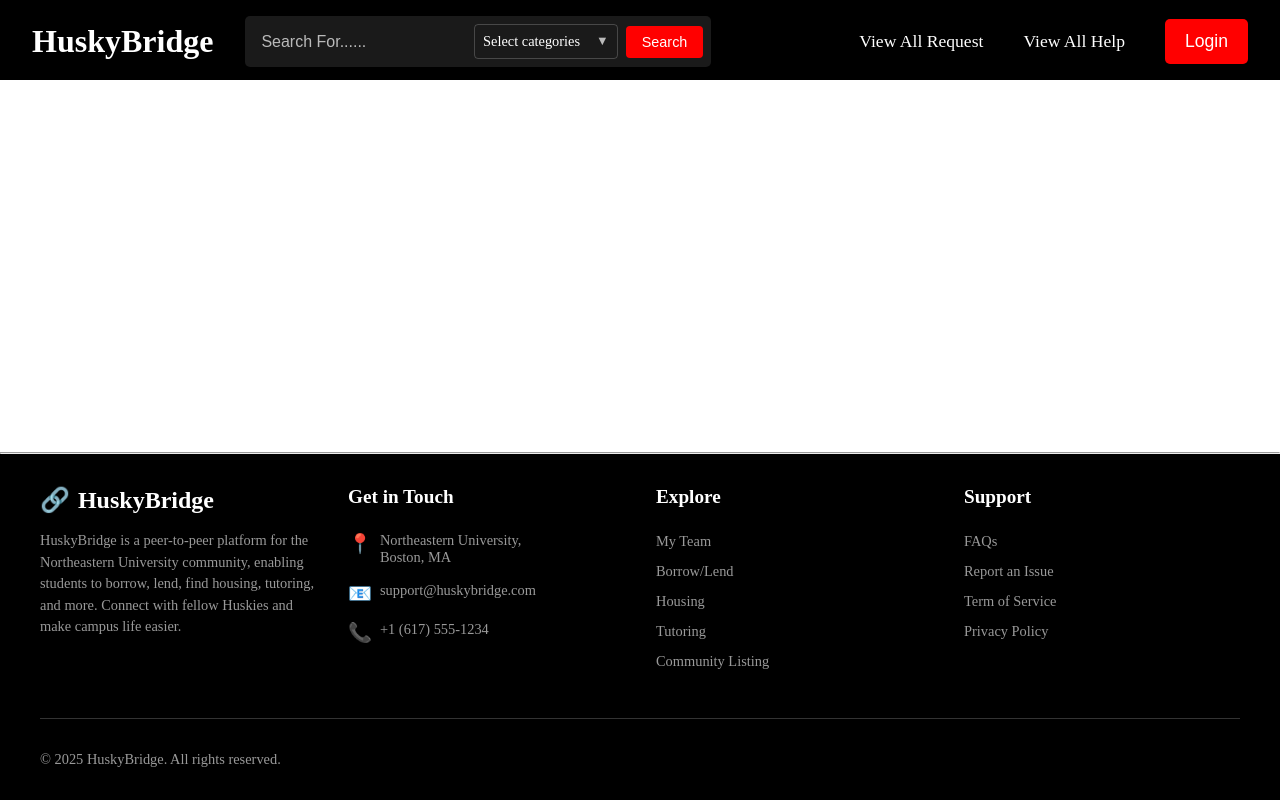
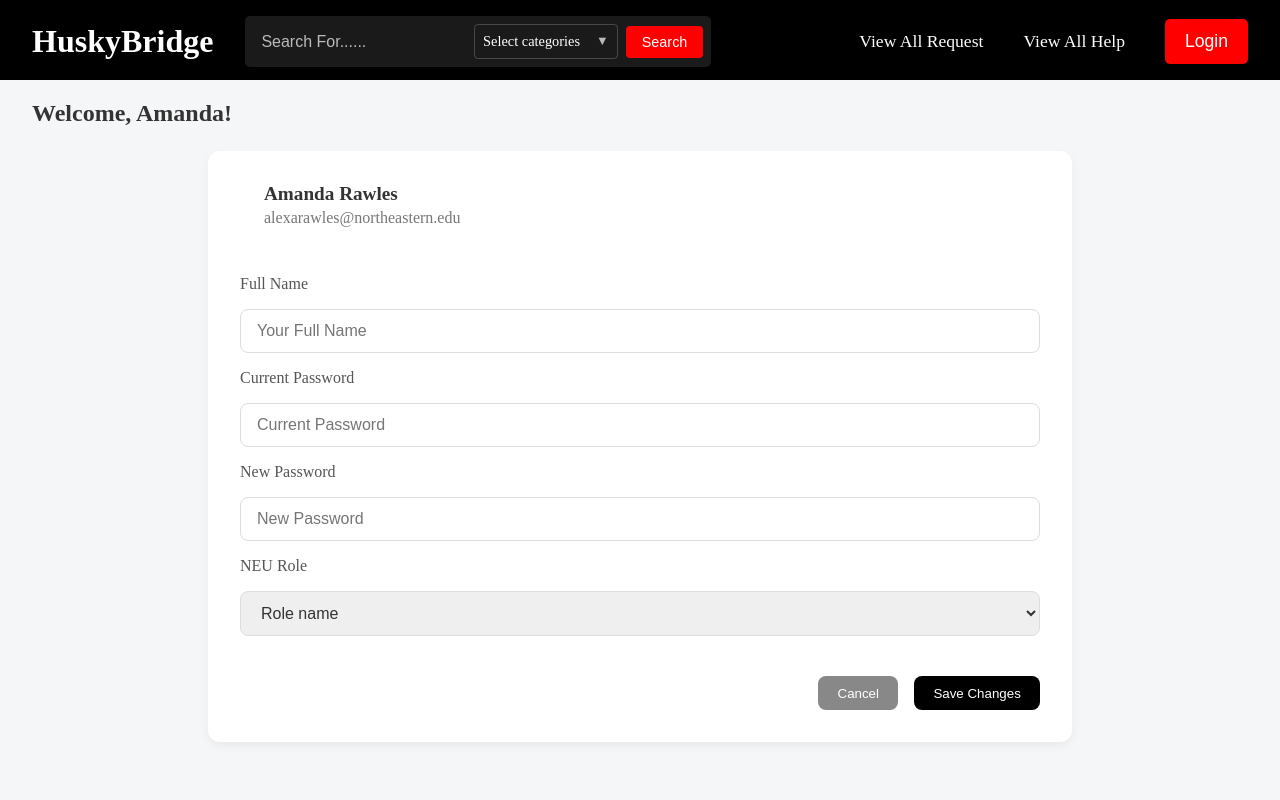
Before and after one commit to joe135730/husky-bridge, a React (Vite) app: page /edit-profile in a window 1280 px wide. Shown: the top 800 px of the page. Built offline with nearby package versions, Linux system fonts and the light colour scheme.

Commit message:
complete profile& edit profile

```diff
--- a/src/App.tsx
+++ b/src/App.tsx
@@ -5,6 +5,9 @@
 import Navbar from './navbar/navbar';
 import Footer from './Footer';
 import MyTeam from "./MyTeam";
+import Profile from "./Profile/profile";
+import EditProfile from "./Profile/EditProfile";
+
 
 import './App.css'
 
@@ -21,6 +24,11 @@
           <Route path="/login" element={<Login />} />
           <Route path="/signup" element={<Signup />} />
           <Route path="/my-team" element={<MyTeam />} />
+          <Route path="/my-profile" element={<Profile />} />
+          <Route path="/edit-profile" element={<EditProfile />} />
+
+
+
         </Routes>
       </div>
         <hr />
--- a/src/MyTeam/index.tsx
+++ b/src/MyTeam/index.tsx
@@ -1,4 +1,5 @@
 import Introduction from '../Components/Introduction';
+import { Link } from 'react-router-dom';
 import './MyTeam.css';
 import member from '../assets/member.png'; // change this to your photo accordingly
 import member1 from '../assets/member1.png';
@@ -29,9 +30,12 @@
                         <img src={member1} alt="Tzu Ping Wang" /> {/* // change this to your photo accordingly  */}
                         <h3>Tzu Ping Wang</h3>
                         <p>A creative UI/UX designer and talented frontend developer, excelling in translating designs into interactive code. Her blend of aesthetic sensibility and coding skills ensures Huskies enjoy smooth, intuitive, and visually appealing user experiences.</p>
+                        <Link to="/my-profile" className="profile-link">View Profile</Link>  {/* temporary link to the profile page, link to sidebar after created  */}
                     </div>
                 </div>
             </section>
+
+
         </>
     );
 }
--- /dev/null
+++ b/src/Profile/EditProfile.css
@@ -0,0 +1,34 @@
+.form-actions {
+    margin-top: 1.5rem;
+    display: flex;
+    gap: 1rem;
+    justify-content: flex-end;
+}
+
+.cancel-btn,
+.save-btn {
+    padding: 0.6rem 1.2rem;
+    border: none;
+    border-radius: 8px;
+    cursor: pointer;
+    font-weight: 500;
+    transition: background-color 0.2s;
+}
+
+.cancel-btn {
+    background-color: #888;
+    color: white;
+}
+
+.cancel-btn:hover {
+    background-color: #666;
+}
+
+.save-btn {
+    background-color: #000;
+    color: white;
+}
+
+.save-btn:hover {
+    background-color: #333;
+}
--- /dev/null
+++ b/src/Profile/EditProfile.tsx
@@ -0,0 +1,75 @@
+import { useState } from 'react';
+import './EditProfile.css';
+
+export default function EditProfile() {
+    const [fullName, setFullName] = useState('');
+    const [currentPassword, setCurrentPassword] = useState('');
+    const [newPassword, setNewPassword] = useState('');
+    const [neuRole, setNeuRole] = useState('');
+
+    const handleSubmit = () => {
+        // Handle form submission logic
+    };
+
+    return (
+        <>
+
+            <div className="profile-container">
+                <div className="profile-header">
+                    <h2>Welcome, Amanda!</h2>
+                </div>
+                <div className="profile-card">
+                    <div className="profile-info">
+                        {/*                         <img src="https://via.placeholder.com/100" alt="Profile Avatar" className="profile-avatar" /> */}
+                        <div className="profile-details">
+                            <h3>Amanda Rawles</h3>
+                            <p>alexarawles@northeastern.edu</p>
+                        </div>
+                    </div>
+
+                    <div className="profile-form">
+                        <label>Full Name</label>
+                        <input
+                            type="text"
+                            placeholder="Your Full Name"
+                            value={fullName}
+                            onChange={(e) => setFullName(e.target.value)}
+                        />
+
+                        <label>Current Password</label>
+                        <input
+                            type="password"
+                            placeholder="Current Password"
+                            value={currentPassword}
+                            onChange={(e) => setCurrentPassword(e.target.value)}
+                        />
+
+                        <label>New Password</label>
+                        <input
+                            type="password"
+                            placeholder="New Password"
+                            value={newPassword}
+                            onChange={(e) => setNewPassword(e.target.value)}
+                        />
+
+                        <label>NEU Role</label>
+                        <select
+                            value={neuRole}
+                            onChange={(e) => setNeuRole(e.target.value)}
+                        >
+                            <option value="">Role name</option>
+                            <option value="undergraduate">Undergraduate Student</option>
+                            <option value="graduate">Graduate Student</option>
+                            <option value="international">International Student</option>
+                        </select>
+
+                        <div className="form-actions">
+                            <button className="cancel-btn" onClick={() => navigate('/profile')}>Cancel</button>
+                            <button className="save-btn" onClick={handleSubmit}>Save Changes</button>
+                        </div>
+                    </div>
+                </div>
+            </div>
+        </>
+    );
+}
--- /dev/null
+++ b/src/Profile/Profile.css
@@ -0,0 +1,83 @@
+.profile-container {
+    padding: 5rem 2rem;
+    background-color: #f5f6f8;
+    min-height: calc(100vh - 80px);
+}
+
+.profile-header h2 {
+    color: #333;
+    margin-bottom: 1.5rem;
+}
+
+.profile-card {
+    background: white;
+    border-radius: 12px;
+    box-shadow: 0 4px 10px rgba(0, 0, 0, 0.05);
+    padding: 2rem;
+    max-width: 800px;
+    margin: auto;
+}
+
+.profile-info {
+    display: flex;
+    align-items: center;
+    justify-content: space-between;
+    margin-bottom: 2rem;
+}
+
+.profile-avatar {
+    border-radius: 50%;
+    width: 80px;
+    height: 80px;
+}
+
+.profile-details {
+    flex: 1;
+    margin-left: 1.5rem;
+}
+
+.profile-details h3 {
+    margin: 0;
+    font-size: 1.2rem;
+    color: #333;
+}
+
+.profile-details p {
+    color: #777;
+    margin-top: 0.25rem;
+}
+
+.edit-btn {
+    padding: 0.5rem 1rem;
+    background-color: black;
+    color: white;
+    border: none;
+    border-radius: 8px;
+    cursor: pointer;
+}
+
+.profile-form {
+    display: flex;
+    flex-direction: column;
+    gap: 1rem;
+}
+
+.profile-form label {
+    color: #555;
+    font-weight: 500;
+}
+
+.profile-form input,
+.profile-form select {
+    padding: 0.75rem 1rem;
+    border-radius: 8px;
+    border: 1px solid #ddd;
+    font-size: 1rem;
+    color: #333;
+}
+
+.profile-form input:focus,
+.profile-form select:focus {
+    outline: none;
+    border-color: #aaa;
+}
--- /dev/null
+++ b/src/Profile/Profile.tsx
@@ -0,0 +1,55 @@
+import { useState } from 'react';
+import Navbar from '../navbar/navbar';
+import './Profile.css';
+import { useNavigate } from 'react-router-dom';
+
+export default function Profile() {
+    const [fullName, setFullName] = useState('');
+    const [neuRole, setNeuRole] = useState('');
+
+    const navigate = useNavigate();
+
+    return (
+        <>
+            <Navbar />
+            <div className="profile-container">
+                <div className="profile-header">
+                    <h2>Welcome, Amanda!</h2>
+                </div>
+                <div className="profile-card">
+                    <div className="profile-info">
+                        {/*             <img src="https://via.placeholder.com/100" alt="Profile Avatar" className="profile-avatar" /> */}
+                        <div className="profile-details">
+                            <h3>Amanda Rawles</h3>
+                            <p>alexarawles@northeastern.edu</p>
+                        </div>
+                        <button className="edit-btn" onClick={() => navigate('/edit-profile')}>
+                            Edit
+                        </button>
+                    </div>
+
+                    <div className="profile-form">
+                        <label>Full Name</label>
+                        <input
+                            type="text"
+                            placeholder="Your Full Name"
+                            value={fullName}
+                            onChange={(e) => setFullName(e.target.value)}
+                        />
+
+                        <label>NEU Role</label>
+                        <select
+                            value={neuRole}
+                            onChange={(e) => setNeuRole(e.target.value)}
+                        >
+                            <option value="">Select Role</option>
+                            <option value="undergraduate">Undergraduate Student</option>
+                            <option value="graduate">Graduate Student</option>
+                            <option value="international">International Student</option>
+                        </select>
+                    </div>
+                </div>
+            </div>
+        </>
+    );
+}
```
